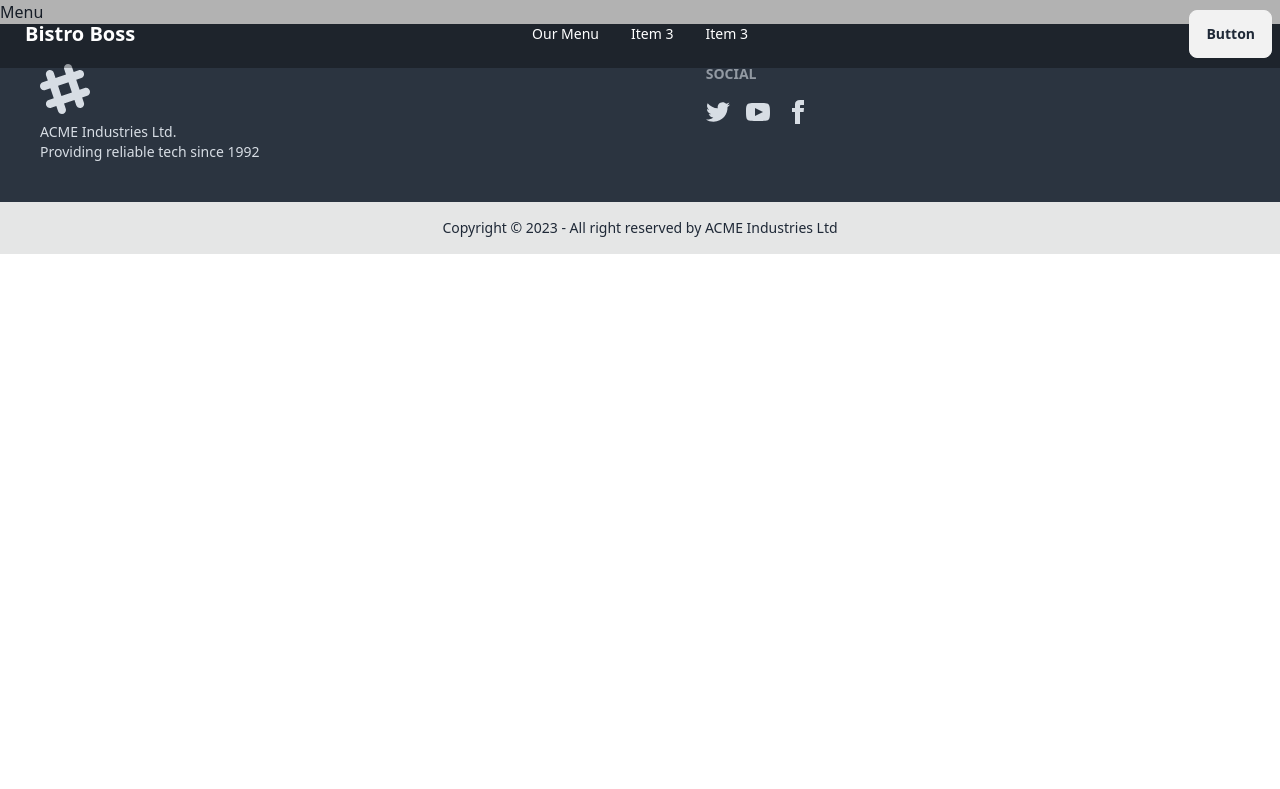
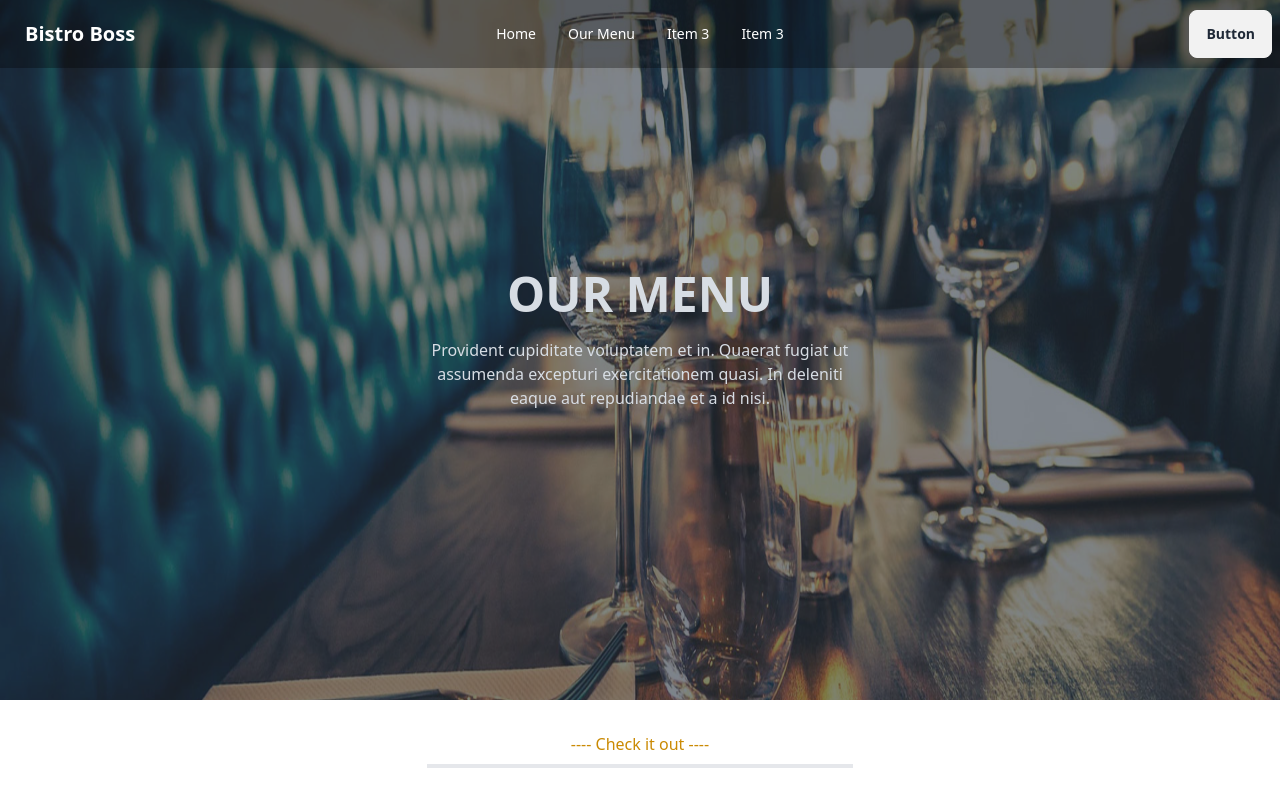
Before and after one commit to mdrabiulis/bistro-boss-Client-Side, a React (Vite) app: page /menu in a window 1280 px wide. Shown: the top 789 px of the page. Built offline with nearby package versions, Linux system fonts and the light colour scheme.

Commit message:
Create paralax eand

```diff
--- a/package.json
+++ b/package.json
@@ -18,6 +18,7 @@
     "react-dom": "^18.2.0",
     "react-helmet-async": "^1.3.0",
     "react-icons": "^4.12.0",
+    "react-parallax": "^3.5.1",
     "react-responsive-carousel": "^3.2.23",
     "react-router-dom": "^6.19.0",
     "sort-by": "^1.2.0",
--- a/src/Home/Navbar/Navbar.jsx
+++ b/src/Home/Navbar/Navbar.jsx
@@ -3,6 +3,7 @@ import { Link } from "react-router-dom";
 const Navbar = () => {
   const navcomon = (
     <>
+      <li><Link to={"/"} >Home</Link></li>
       <li><Link to={"/menu"} >Our Menu</Link></li>
       <li><a>Item 3</a></li>
       <li><a>Item 3</a></li>
--- /dev/null
+++ b/src/Hooks/ItemCover/ItemCover.jsx
@@ -0,0 +1,28 @@
+import { Parallax } from 'react-parallax';
+const ItemCover = ({ img, title }) => {
+  return (
+    <Parallax
+      blur={{ min: -50, max: 50 }}
+      bgImage={img}
+      bgImageAlt="the dog"
+      strength={-200}
+    >
+      <div className="hero h-[700px]">
+        <div className="hero-overlay bg-opacity-60"></div>
+        <div className="hero-content text-center text-neutral-content">
+          <div className="max-w-md">
+            <h1 className="mb-5 text-5xl font-bold uppercase">{title}</h1>
+
+            <p className="mb-5">
+              Provident cupiditate voluptatem et in. Quaerat fugiat ut assumenda
+              excepturi exercitationem quasi. In deleniti eaque aut repudiandae
+              et a id nisi.
+            </p>
+          </div>
+        </div>
+      </div>
+    </Parallax>
+  );
+};
+
+export default ItemCover;
--- a/src/Menu/Menu.jsx
+++ b/src/Menu/Menu.jsx
@@ -1,4 +1,7 @@
 import { Helmet } from "react-helmet-async";
+import ItemCover from "../Hooks/ItemCover/ItemCover";
+import menuImg from '../assets/menu/banner3.jpg'
+import OurMenu from "../Home/OurMenu/OurMenu";
 
 const Menu = () => {
     return (
@@ -6,7 +9,19 @@ const Menu = () => {
             <Helmet>
             <title>|Menu</title>
             </Helmet>
-            Menu
+
+            <ItemCover img={menuImg} title="our menu"></ItemCover>
+            <OurMenu></OurMenu>
+
+            <ItemCover img={menuImg} title="our menu"></ItemCover>
+            <OurMenu></OurMenu>
+
+            <ItemCover img={menuImg} title="our menu"></ItemCover>
+            <OurMenu></OurMenu>
+
+            <ItemCover img={menuImg} title="our menu"></ItemCover>
+            <OurMenu></OurMenu>
+
         </div>
     );
 };
```
Also changed, not shown: 1 other file (tests, documents, lock files or other folders).
